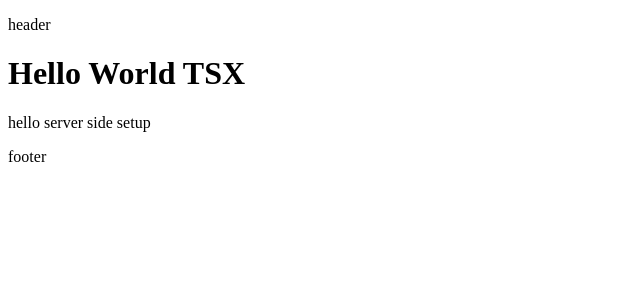
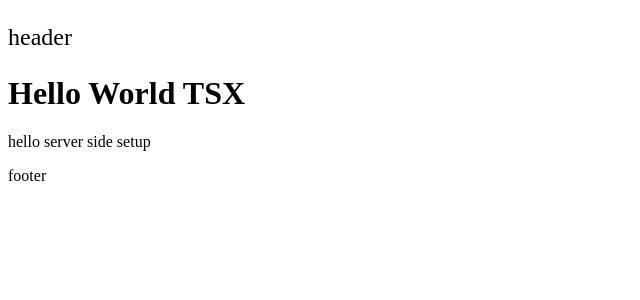
Before and after one commit to ganttArt/cg-art-frontend, a Next.js app: page / in a window 1280 px wide. Shown: the top 300 px of the page, without its empty margins (0-640 px from the left). Built offline with nearby package versions, Linux system fonts and the light colour scheme.

Commit message:
Setup Sass for project and update meta data for all pages

```diff
--- a/package.json
+++ b/package.json
@@ -11,7 +11,8 @@
   "dependencies": {
     "next": "12.1.5",
     "react": "18.0.0",
-    "react-dom": "18.0.0"
+    "react-dom": "18.0.0",
+    "sass": "^1.52.1"
   },
   "devDependencies": {
     "@types/node": "17.0.24",
--- a/src/components/layout/head/head.tsx
+++ b/src/components/layout/head/head.tsx
@@ -8,7 +8,28 @@ export interface HeadProps {
 export const HeadMeta: React.FC<HeadProps> = ({ metaData }): JSX.Element => {
   return (
     <Head>
+      <meta charSet="UTF-8"/>
+      <meta name="viewport" content="width=device-width, initial-scale=1.0" />
+      <meta name="description" content={metaData.description} />
+      <meta name="robots" content="index, follow" />
       <title>{metaData.title}</title>
+
+      {/*
+      todo: add OpenGraph tags and Twitter tags to promote social integrations
+      <meta property="og:type" content="article" />
+      <meta property="og:title" content="TITLE OF YOUR POST OR PAGE" />
+      <meta property="og:description" content="DESCRIPTION OF PAGE CONTENT" />
+      <meta property="og:image" content="LINK TO THE IMAGE FILE" />
+      <meta property="og:url" content="PERMALINK" />
+      <meta property="og:site_name" content="SITE NAME" />
+
+      <meta name="twitter:title" content="TITLE OF POST OR PAGE"/>
+      <meta name="twitter:description" content="DESCRIPTION OF PAGE CONTENT"/>
+      <meta name="twitter:image" content="LINK TO IMAGE"/>
+      <meta name="twitter:site" content="@USERNAME"/>
+      <meta name="twitter:creator" content="@USERNAME"/>
+      // https://clutch.co/seo-firms/resources/meta-tags-that-improve-seo#Canonical
+      */}
     </Head>
   )
 }
--- /dev/null
+++ b/src/components/layout/layout/layout.module.scss
@@ -0,0 +1,3 @@
+.headerText {
+  font-size: 24px;
+}
--- a/src/components/layout/layout/layout.tsx
+++ b/src/components/layout/layout/layout.tsx
@@ -1,6 +1,7 @@
 import React from "react";
 import { MetaData } from "@interfaces/meta-data"
 import { HeadMeta } from "../head";
+import Css from "./layout.module.scss"
 
 export interface LayoutProps {
   metaData: MetaData,
@@ -14,7 +15,7 @@ export const Layout: React.FC<LayoutProps> = ({
   return (
     <div>
       <HeadMeta metaData={metaData}/>
-      <p>header</p>
+      <p className={Css.headerText}>header</p>
       {children}
       <p>footer</p>
     </div>
```
Also changed, not shown: 1 other file (tests, documents, lock files or other folders).
